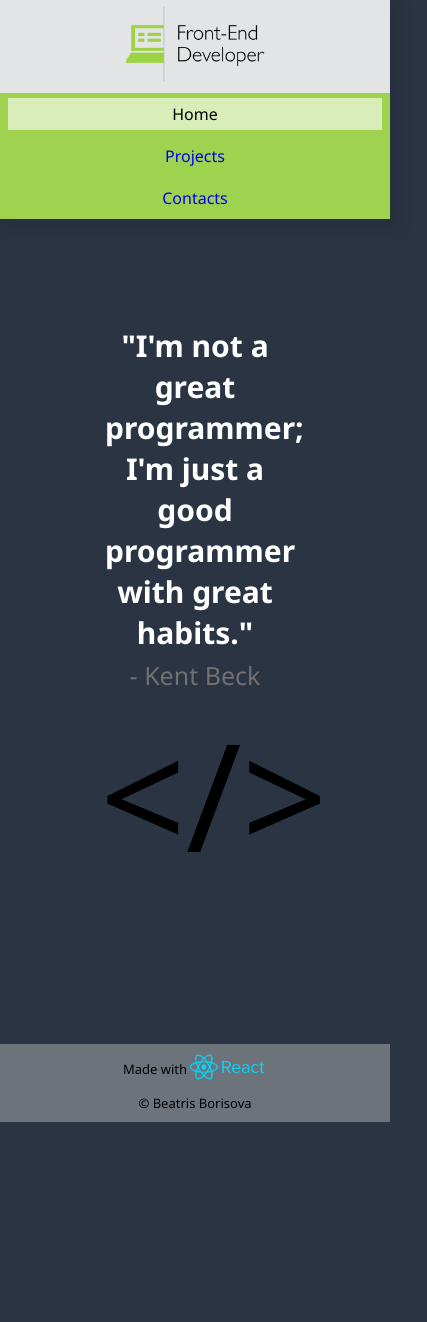
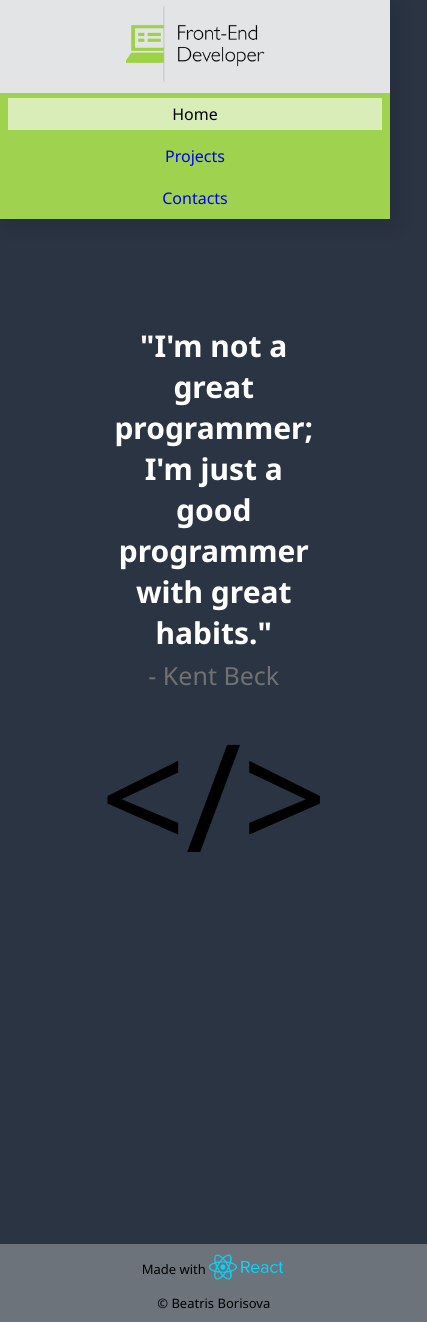
Before and after one commit to beatrisborisova/personal-website, a React (Create React App) app: page / in a window 390 px wide. Shown: the whole page, 427 px wide, since content can reach past the window. Before the commit the page ends 1144 px from the top, so only its background shows below. Built offline with nearby package versions, Linux system fonts and the light colour scheme.

Commit message:
Design changes

```diff
--- a/src/App.css
+++ b/src/App.css
@@ -4,4 +4,5 @@
   display: flex;
   flex-direction: column;
   justify-content: space-between;
+  width: fit-content;
 }
--- a/src/components/footer/Footer.css
+++ b/src/components/footer/Footer.css
@@ -4,6 +4,7 @@ footer {
     justify-content: center;
     background-color: #6C737B;
     font-size: 13px;
+margin: 0;
 }
 
 .made-with {
--- a/src/components/projects/Projects.js
+++ b/src/components/projects/Projects.js
@@ -3,7 +3,6 @@ import './Projects.css'
 function Projects() {
 
     return (
-        <div className="projects-main">
         <div className="content">
             <h1>My projects</h1>
             <div className='projects-container'>
@@ -50,7 +49,6 @@ function Projects() {
             </div>
 
         </div>
-        </div>
     )
 }
 
--- a/src/index.css
+++ b/src/index.css
@@ -20,4 +20,8 @@ body {
   body {
     background-size: auto;
   }
+
+  .content {
+    height: fit-content;
+  }
 }
```
Lines whose indentation alone changed are shown as unchanged.
